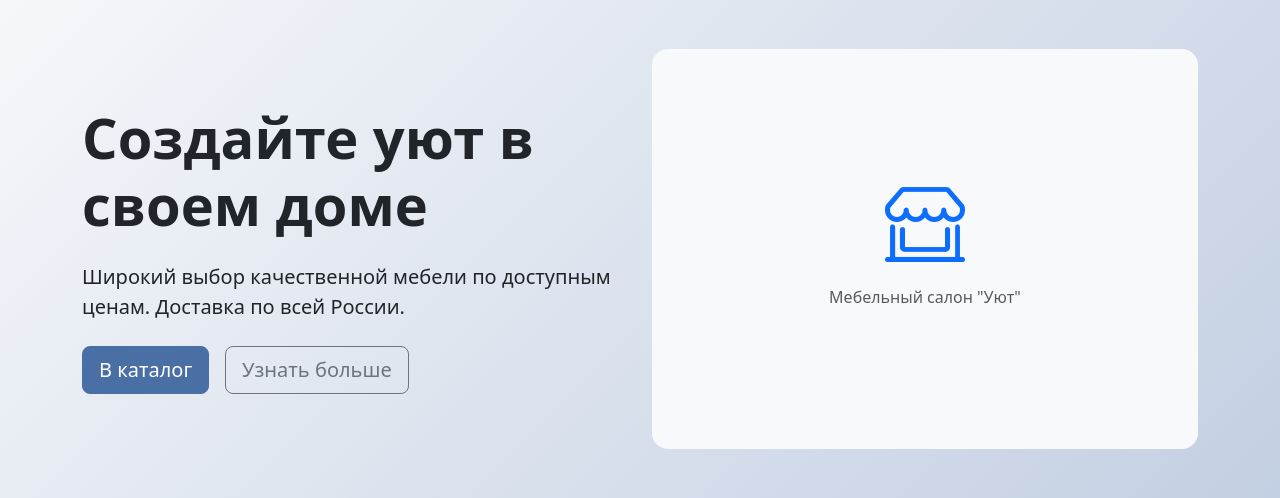
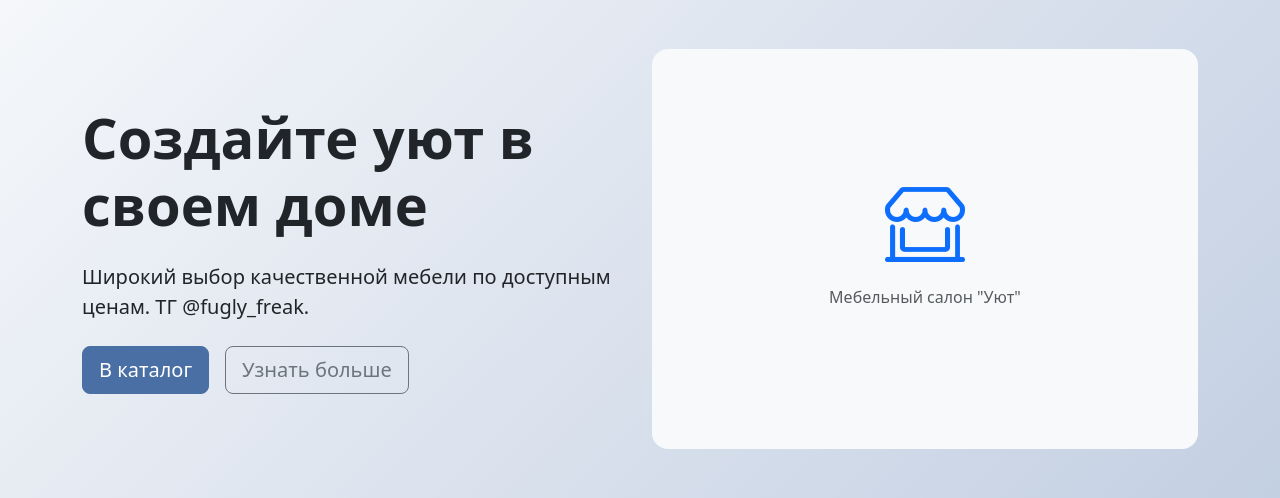
Before and after one commit to fletcher-fletcher/furniture, a Flask app: page / in a window 1280 px wide. Shown: the part 79-577 px from the top of the page. Run offline with Flask 3, Linux system fonts and the light colour scheme; data comes from the database, SQL or seed files in the repository.

Commit message:
Update index.html

```diff
--- a/app/templates/index.html
+++ b/app/templates/index.html
@@ -10,7 +10,7 @@
         <div class="row align-items-center">
             <div class="col-lg-6">
                 <h1 class="display-4 fw-bold mb-4">Создайте уют в своем доме</h1>
-                <p class="lead mb-4">Широкий выбор качественной мебели по доступным ценам. Доставка по всей России.</p>
+                <p class="lead mb-4">Широкий выбор качественной мебели по доступным ценам. ТГ @fugly_freak.</p>
                 <div class="d-flex gap-3">
                     <a href="{{ url_for('catalog') }}" class="btn btn-primary btn-lg">В каталог</a>
                     <a href="{{ url_for('about') }}" class="btn btn-outline-secondary btn-lg">Узнать больше</a>
```
